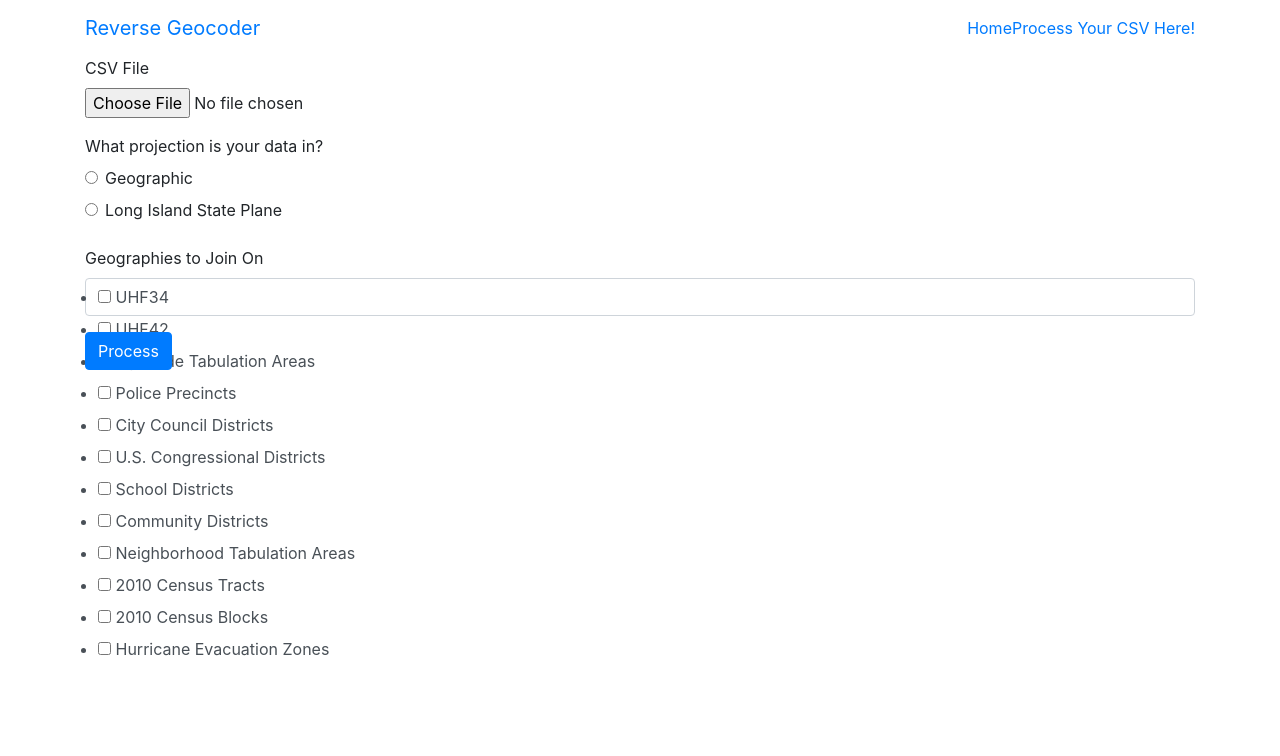
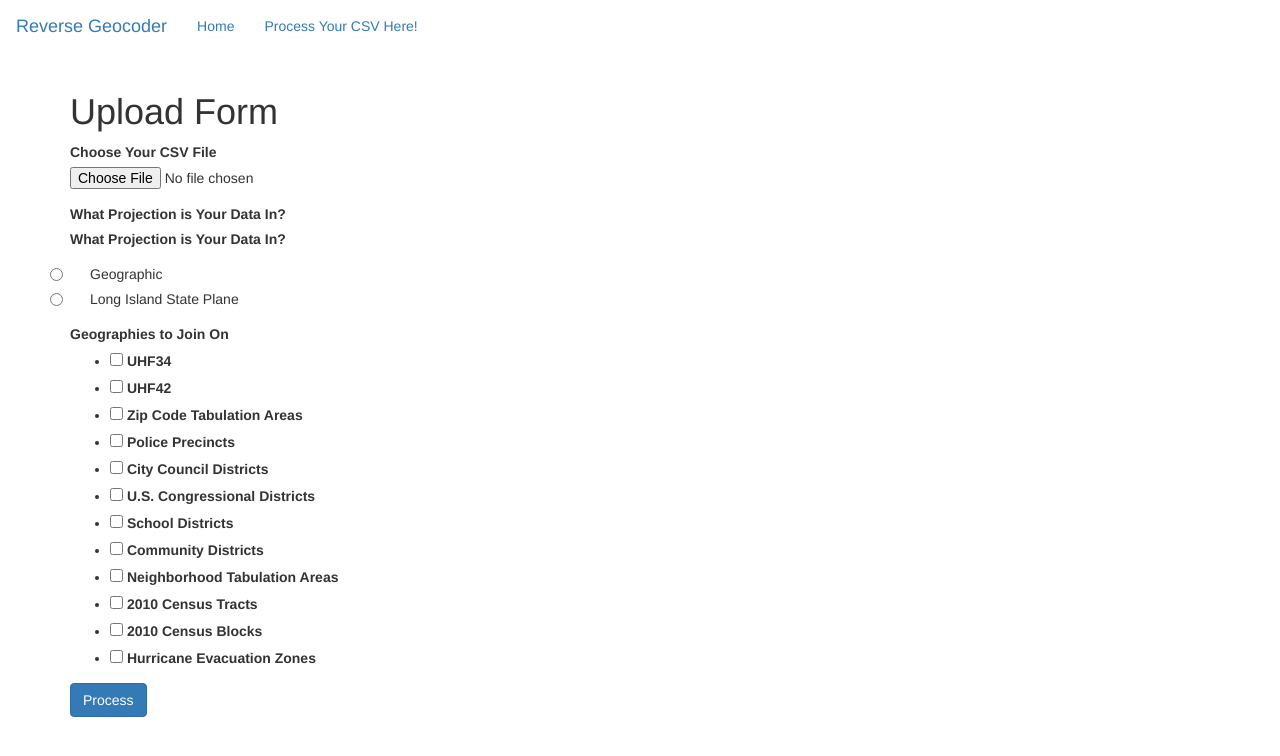
Before and after one commit to dbaron15/reverse-geocoder-website, a Flask app: page /processing in a window 1280 px wide. Shown: the top 756 px of the page. Run offline with Flask 2, Linux system fonts and the light colour scheme; data comes from the database, SQL or seed files in the repository; parts of the project's set-up code (start-up, migrations or seed data) failed here and were passed over; some libraries are stand-ins or nearby versions.

Commit message:
HTML editing with Bootstrap

```diff
--- a/app/forms.py
+++ b/app/forms.py
@@ -15,8 +15,8 @@ class MultiCheckboxField(SelectMultipleField):
 class UploadForm(FlaskForm):
     """File upload and shapefile selection form"""
 
-    upload = FileField('CSV File', validators=[FileRequired(), FileAllowed(['csv'], 'Invalid File Type. Must be .csv')])
-    projection = RadioField('What projection is your data in?', validators=[DataRequired()], choices=[('wgs', 'Geographic'),
+    upload = FileField('Choose Your CSV File', validators=[FileRequired(), FileAllowed(['csv'], 'Invalid File Type. Must be .csv')])
+    projection = RadioField('What Projection is Your Data In?', validators=[DataRequired()], choices=[('wgs', 'Geographic'),
                                                                                                       ('stateplane', 'Long Island State Plane')])
     selection = MultiCheckboxField('Geographies to Join On', validators=[DataRequired()], coerce=int)
     submit = SubmitField("Process")
--- a/app/templates/base.html
+++ /dev/null
@@ -1,39 +0,0 @@
-<!doctype html>
-<html lang="en">
-  <head>
-    {% block head %}
-    <!-- Required meta tags -->
-    <meta charset="utf-8">
-    <meta name="viewport" content="width=device-width, initial-scale=1, shrink-to-fit=no">
-
-    {% block styles %}
-    <!-- Bootstrap CSS -->
-    {{ bootstrap.load_css() }}
-    {% endblock %}
-
-    <title>Your page title</title>
-    {% endblock %}
-  </head>
-  <body>
-  {% block navbar %}
-<nav class="navbar navbar-expand-lg">
-        <div class="container">
-            <div class="navbar-header">
-                <a class="navbar-brand" href="{{ url_for('index') }}">Reverse Geocoder</a>
-            </div>
-                <ul class="nav navbar-nav">
-                    <li><a href="{{ url_for('index') }}">{{ ('Home') }}</a></li>
-                    <li><a href="{{ url_for('home') }}">{{ ('Process Your CSV Here!') }}</a></li>
-                </ul> </div>
-</nav>
-{% endblock %}
-
-    <!-- Your page content -->
-    {% block content %}{% endblock %}
-
-    {% block scripts %}
-    <!-- Optional JavaScript -->
-    {{ bootstrap.load_js() }}
-    {% endblock %}
-  </body>
-</html>
--- a/app/templates/form.html
+++ b/app/templates/form.html
@@ -1,19 +1,19 @@
 {% extends 'index.html' %}
-{% import 'macros.html' as macros %}
-{% from 'bootstrap/form.html' import render_field %}
+{% import 'bootstrap/wtf.html' as wtf %}
 {% block content %}
-    <div>
-        <div class="container">
-<form method="post">
-    {{ form.csrf_token() }}
-    {{ render_field(form.upload) }}
-    {{ render_field(form.projection) }}
-    {{ render_field(form.selection) }}
-    {{ render_field(form.submit) }}
-</form>
-        </div>
+<div class="container">
+        <h1>Upload Form</h1>
+        <form method='POST' action='' enctype=multipart/form-data>
+            {{ form.hidden_tag() }}
+            {{ wtf.form_field(form.upload) }}
+            {{ form.projection.label }}
+            {{ wtf.form_field(form.projection) }}
+            {{ form.selection.label }}
+            {{ form.selection }}
+            {{ form.submit(class_="btn btn-primary") }}
+        </form>
     </div>
-{% endblock content %}
+{% endblock %}
 <!--<!doctype html>-->
 <!--<html>-->
 <!--<body>-->
--- a/app/templates/index.html
+++ b/app/templates/index.html
@@ -1,15 +1,30 @@
-{% extends "base.html" %}
+{% extends "bootstrap/base.html" %}
 {% block title %}NYC Reverse Geocoder{% endblock %}
 
+  {% block navbar %}
+<nav class="navbar">
+        <div class="container-fluid">
+            <div class="navbar-header">
+                <a class="navbar-brand" href="{{ url_for('index') }}">Reverse Geocoder</a>
+            </div>
+                <ul class="nav navbar-nav">
+                    <li><a href="{{ url_for('index') }}">{{ ('Home') }}</a></li>
+                    <li><a href="{{ url_for('home') }}">{{ ('Process Your CSV Here!') }}</a></li>
+                </ul> </div>
+</nav>
+{% endblock %}
+
+
 {% block content %}
+
 <div class="container-fluid">
   <hr>
         <h1 align="center">NYC Reverse Geocoding Website</h1>
         <h3 align="center">The purpose of this website is to allow users to upload a CSV with coordinate data, select the relevant
         New York City administrative boundaries they would like to see associated with their data, and return that CSV
             with each line having the relevant NYC geography data appended to it.</h3><br>
-            <ol>
            <h4>
+               <ol>
                <li>To get started, you must have a CSV file with latitude and longitude data.</li><br>
                 <b>NOTE: The latitude column MUST be named Lat and the longitude column MUST be named Lon.</b><br><br>
             <li>Click <a href="/processing">here</a> to process your CSV file.</li><br>
@@ -17,7 +32,7 @@
             <li>Select the projection your data is in, whether in decimal degrees (Geographic) or in State Plane.</li><br>
             <li>Check off the geographies you would like appended to your data. You can select as many as you'd like.</li><br>
             <li>Hit "Process". Your updated CSV will download automatically when the process is complete.</li>
-            </h4>
-            </ol>
+               </ol>
+           </h4>
 </div>
 {% endblock %}
--- a/requirements.txt
+++ b/requirements.txt
@@ -11,7 +11,7 @@ dominate==2.4.0
 Fiona==1.8.9
 Flask==1.1.1
 Flask-BabelEx==0.9.3
-Flask-Bootstrap4==4.0.2
+Flask-Bootstrap==3.3.7.1
 Flask-Mail==0.9.1
 Flask-Principal==0.4.0
 Flask-Session==0.3.1
```
Also changed, not shown: app/templates/success.html (+28 -19 lines), 4 other files.
